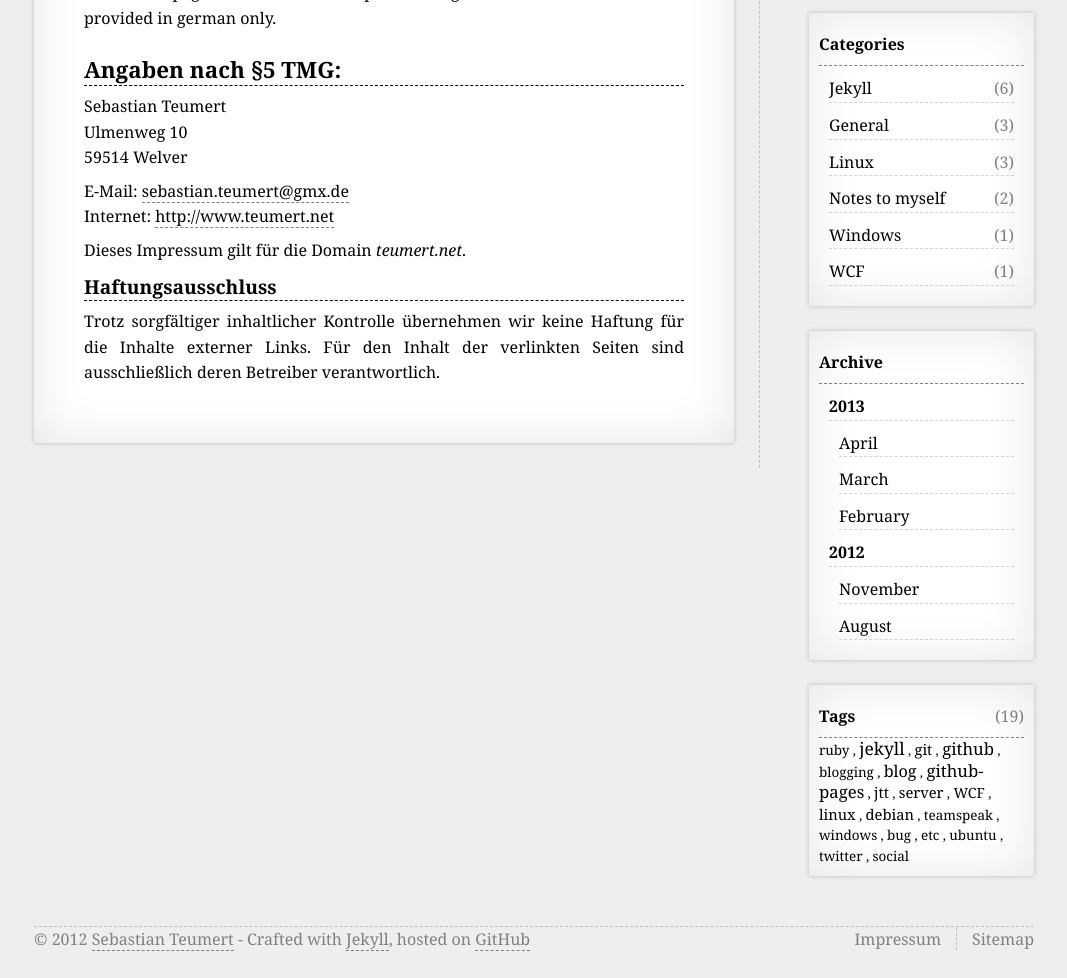
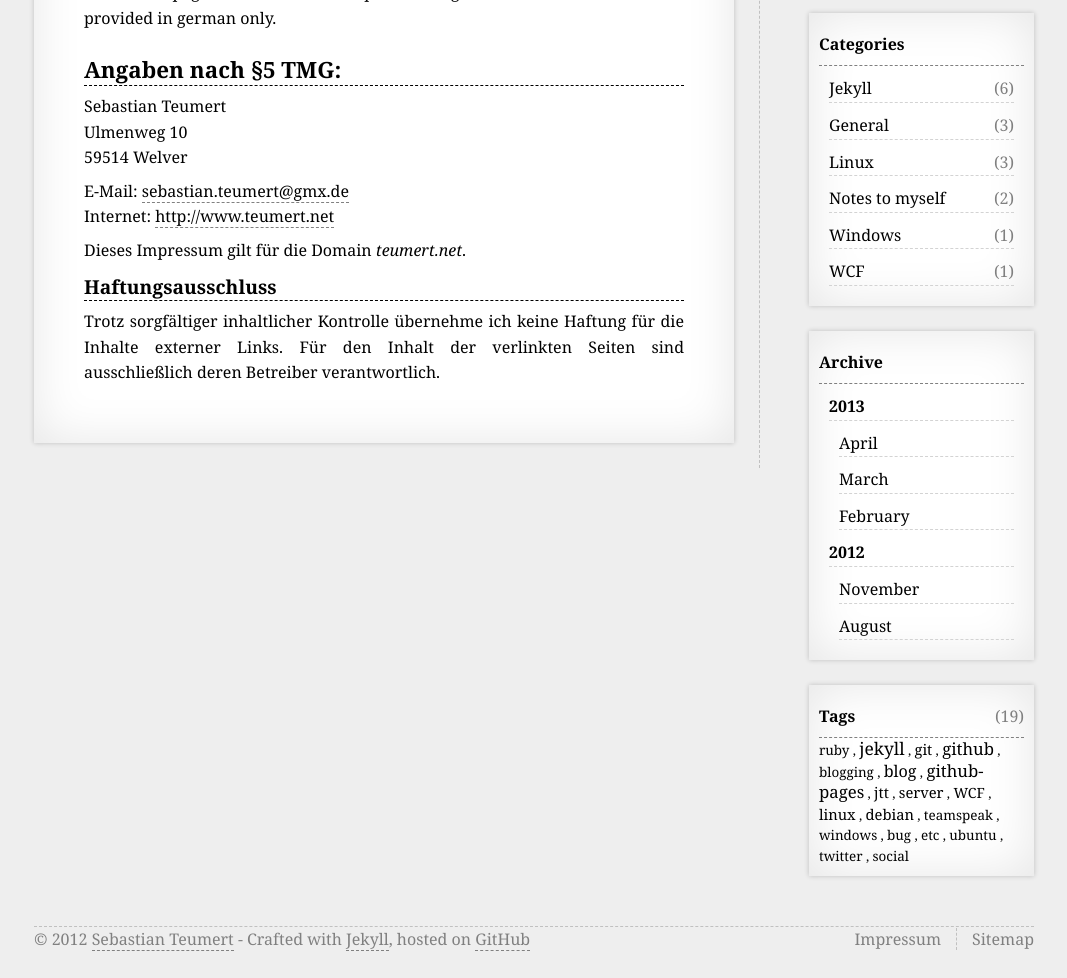
Before and after one commit to NetzwergX/netzwergx.github.io, a Jekyll site: the page built from impressum.md, in a window 1280 px wide. Shown: the part 320-1298 px from the top of the page, without its empty margins (106-1173 px from the left). Built offline with Jekyll 4.4.1, drawn with Linux system fonts in a browser that asks for light colours.

Commit message:
Update impressum.md
ich bin ja nicht schizophren.

```diff
--- a/impressum.md
+++ b/impressum.md
@@ -21,5 +21,5 @@ Dieses Impressum gilt für die Domain _teumert.net_.
 
 
 ### Haftungsausschluss
-Trotz sorgfältiger inhaltlicher Kontrolle übernehmen wir keine Haftung für die Inhalte externer Links.
+Trotz sorgfältiger inhaltlicher Kontrolle übernehme ich keine Haftung für die Inhalte externer Links.
 Für den Inhalt der verlinkten Seiten sind ausschließlich deren Betreiber verantwortlich.
```
